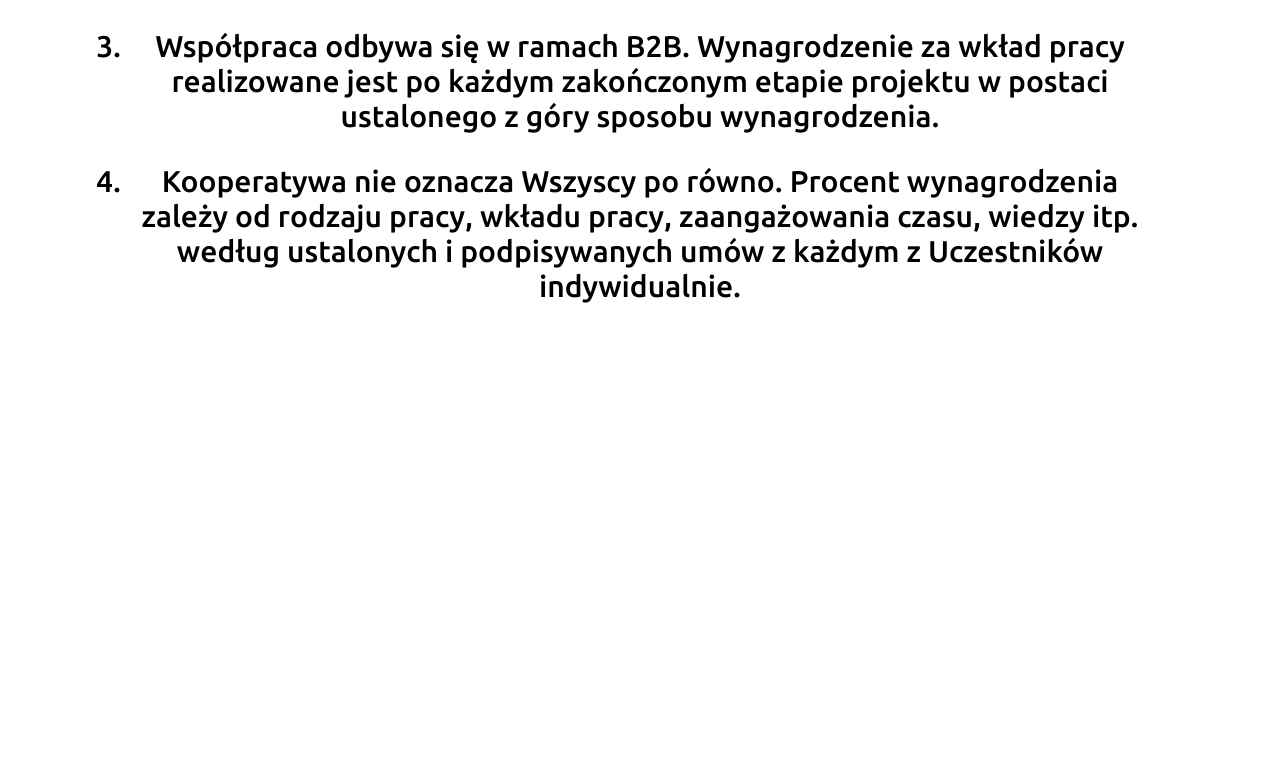
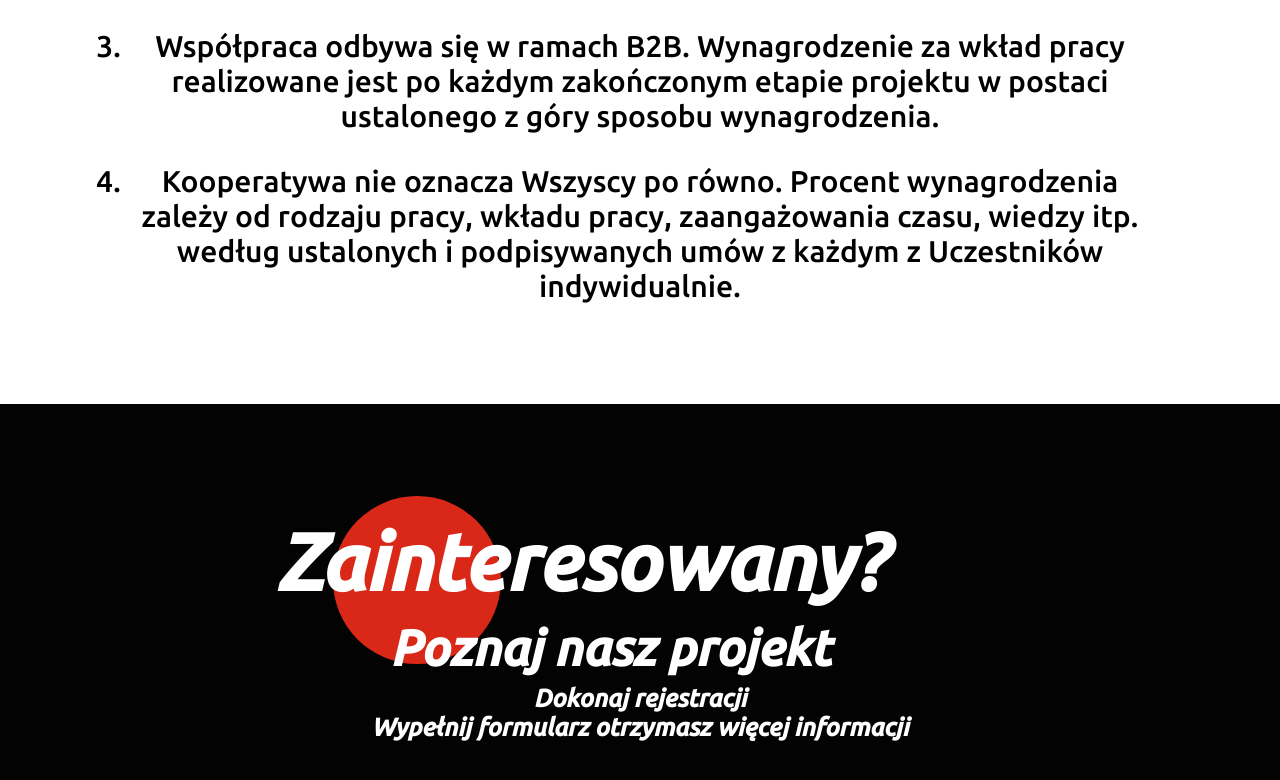
Before and after one commit to DamianKobylinski/System_BO, a Vue app in the folder front/: page / in a window 1280 px wide. Shown: the part 1524-2304 px from the top of the page. Before the commit the page ends 1928 px from the top, so only its background shows below. Built offline with nearby package versions, Linux system fonts and the light colour scheme.

Commit message:
Started working on newsletter section, finished register info

```diff
--- a/front/src/App.vue
+++ b/front/src/App.vue
@@ -49,6 +49,21 @@
         </li>
       </ol>
     </section>
+    <!-- Newsletter Section -->
+    <section id="newsletter">
+      <div class="register-info-wrapper">
+        <div class="register-info">
+          <h1>Zainteresowany?</h1>
+          <h2>Poznaj nasz projekt</h2>
+          <h3>
+            Dokonaj rejestracji <br>
+            Wypełnij formularz otrzymasz więcej informacji
+          </h3>
+          <div class="circle"></div>
+        </div>
+      </div>
+
+    </section>
   </div>
 </template>
 
@@ -71,8 +86,10 @@ body{
   font-family: 'Ubuntu', sans-serif;
   font-weight: 400;
 }
+
 /* App */
 #app {
+  // Landing Section
   #landing{
     width: 100%;
     height: 100vh;
@@ -94,7 +111,7 @@ body{
         transform: scale(1.1);
     }
   h1{
-      color:white;
+        color:white;
         font-size: 100px;
         margin-left: 5%;
         font-weight: 700;
@@ -130,6 +147,7 @@ body{
         height: 200px;
         z-index: 1;
         margin-left: 5%;
+        margin-top: 40px;
         margin-bottom: 20px;
         transform: translateX(-30px);
         @include tablet{
@@ -151,6 +169,7 @@ body{
         }
     }
   }
+  // About us section
   #about-us{
     width: 100vw;
     overflow: hidden;
@@ -239,5 +258,88 @@ body{
         }
       }
   }
+  // Newsletter Section
+  #newsletter{
+    height: auto;
+    overflow: hidden;
+    .register-info-wrapper{
+      height: auto;
+      background-color: $bg-black;
+      color: white;
+      font-weight: 700;
+      font-style: italic;
+      .register-info{
+        display: flex;
+        align-items: center;
+        justify-content: center;
+        flex-direction: column;
+        width: 100%;
+        height: 100%;
+        padding: 13vh 0 20vh 0;
+        position: relative;
+        h1{
+          z-index: 10;
+          font-size: 80px;
+          transform: translateX(-60px);
+          margin: 7px auto;
+          @include tablet{
+            font-size: 65px;
+            transform: translateX(-40px);
+          }
+          @include mobile{
+            font-size: 35px;
+            transform: translateX(-30px);
+          }
+        }
+        h2{
+          z-index: 10;
+          font-size: 50px;
+          transform: translateX(-30px);
+          margin: 5px auto;
+          @include tablet{
+            font-size: 40px;
+          }
+          @include mobile{
+            font-size: 20px;
+            transform: translateX(-15px);
+          }
+        }
+        h3{
+          z-index: 10;
+          text-align: center;
+          font-size: 25px;
+          margin: 3px auto;
+          @include tablet{
+            font-size: 20px;
+          }
+          @include mobile{
+            font-size: 10px;
+          }
+        }
+        .circle{
+          width: 168px;
+          height: 168px;
+          border-radius: 50%;
+          background-color: $red;
+          position: absolute;
+          z-index: 1;
+          left: 26vw;
+          top: 11.5vh;
+          @include tablet{
+            width: 100px;
+            height: 100px;
+            left: 7vw;
+            top: 12.5vh;
+          }
+          @include mobile{
+            width: 50px;
+            height: 50px;
+            left: 7vw;
+            top: 13.5vh;
+          }
+        }
+      }
+    }
+  }
 }
 </style>
```
